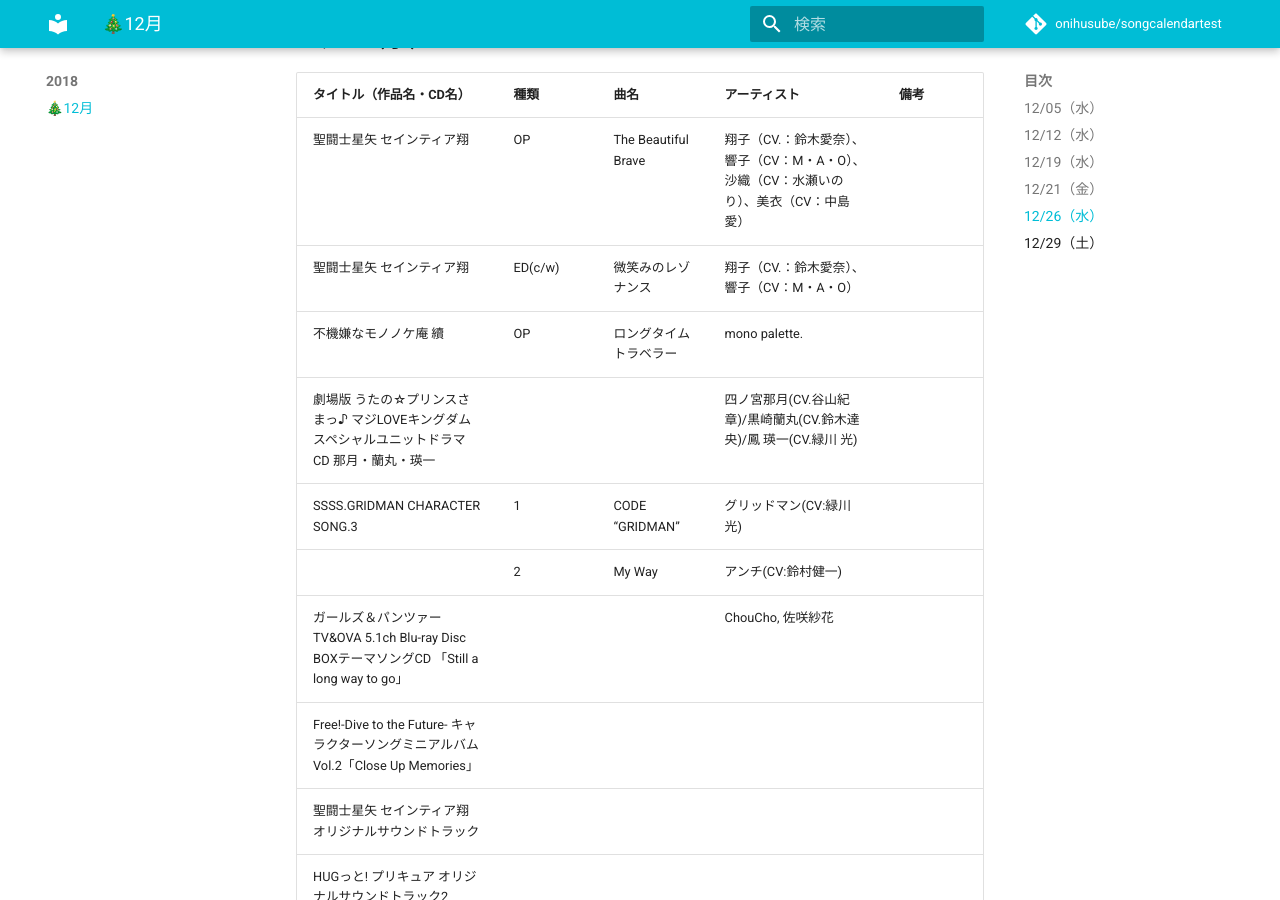
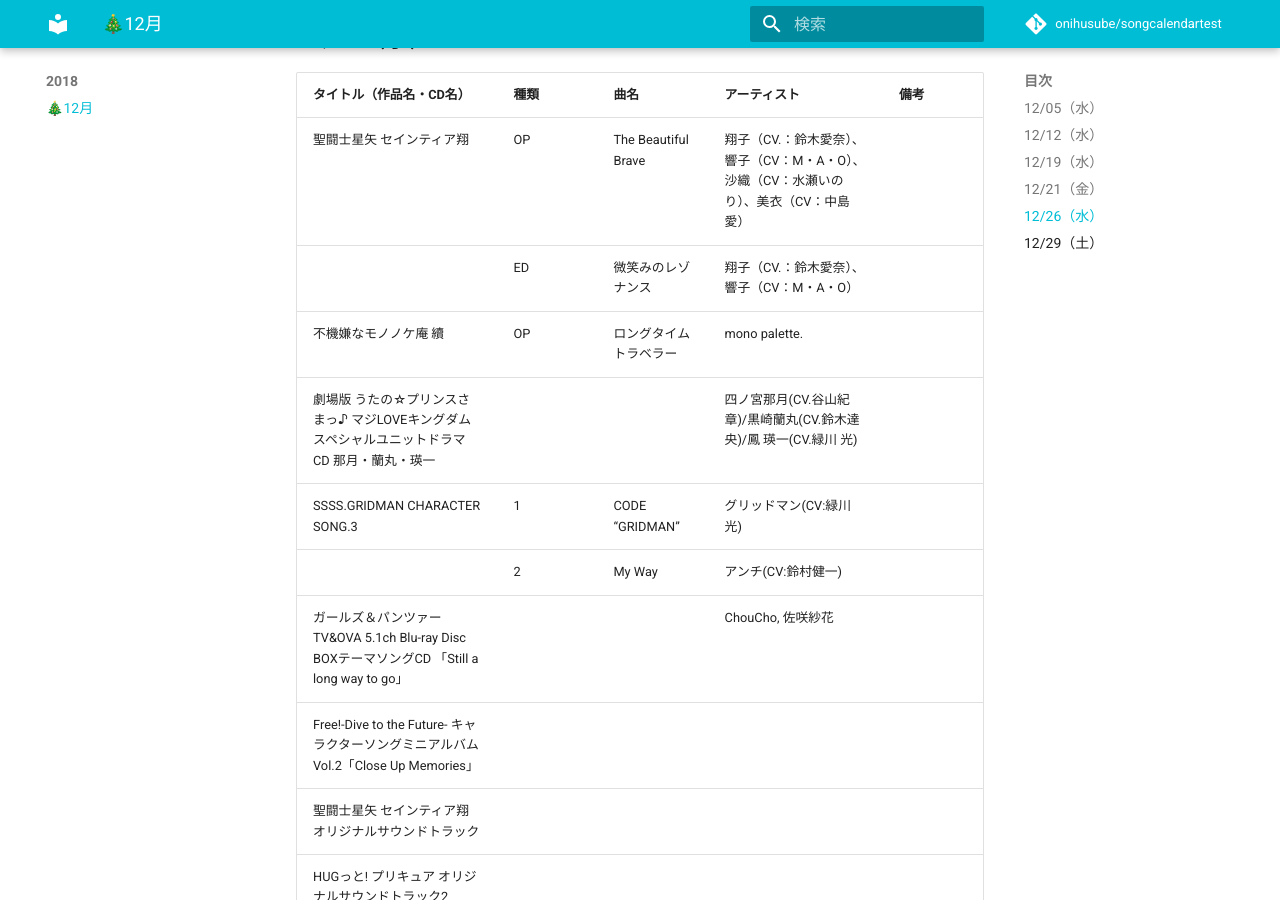
Before and after one commit to onihusube/songcalendartest, an MkDocs documentation site: the page built from docs/2018/12月分.md, in a window 1280 px wide and 900 px high, scrolled down 6342 px. Built offline with MkDocs 1.6.1 and Material for MkDocs 9.7.7, drawn with Linux system fonts in a browser that asks for light colours; comment, search, counter and statistics services are not loaded.

Commit message:
Update 12月分.md

```diff
--- a/docs/2018/12月分.md
+++ b/docs/2018/12月分.md
@@ -99,7 +99,7 @@
 | タイトル（作品名・CD名）                                                             | 種類      | 曲名                  | アーティスト                                            | 備考  |
 | ------------------------------------------------------------------------- | ------- | ------------------- | ------------------------------------------------- | --- |
 | 聖闘士星矢 セインティア翔                                                             | OP      | The Beautiful Brave | 翔子（CV.：鈴木愛奈）、響子（CV：M・A・O）、沙織（CV：水瀬いのり）、美衣（CV：中島愛） |     |
-| 聖闘士星矢 セインティア翔                                                             | ED(c/w) | 微笑みのレゾナンス           | 翔子（CV.：鈴木愛奈）、響子（CV：M・A・O）                         |     |
+|                                                              | ED | 微笑みのレゾナンス           | 翔子（CV.：鈴木愛奈）、響子（CV：M・A・O）                         |     |
 | 不機嫌なモノノケ庵 續                                                               | OP      | ロングタイムトラベラー         | mono palette.                                     |     |
 | 劇場版 うたの☆プリンスさまっ♪ マジLOVEキングダム スペシャルユニットドラマCD 那月・蘭丸・瑛一                      |         |                     | 四ノ宮那月(CV.谷山紀章)/黒崎蘭丸(CV.鈴木達央)/鳳 瑛一(CV.緑川 光)        |     |
 | SSSS.GRIDMAN CHARACTER SONG.3                                             |     1    | CODE “GRIDMAN”      | グリッドマン(CV:緑川 光)                                   |     |
```
